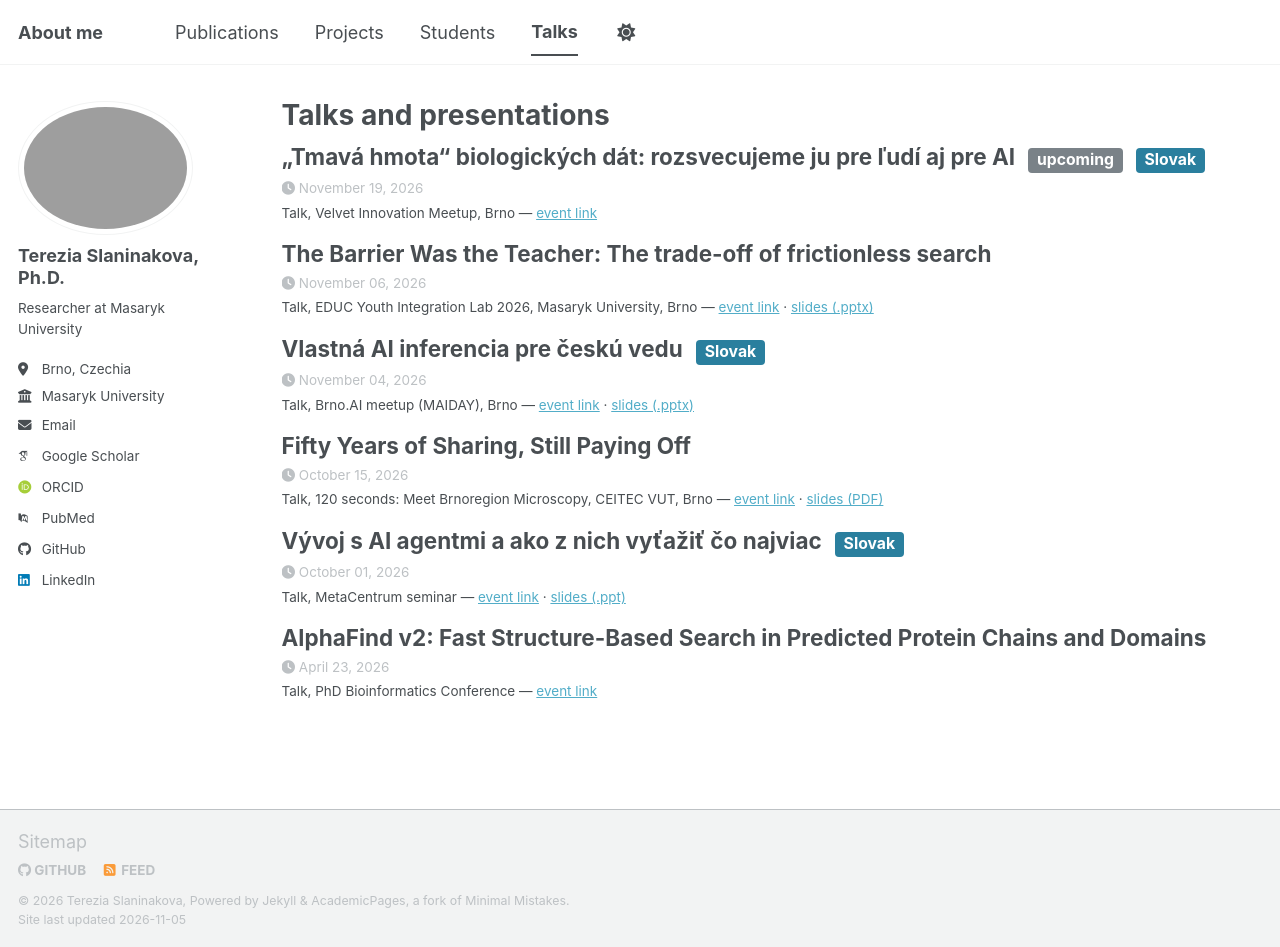
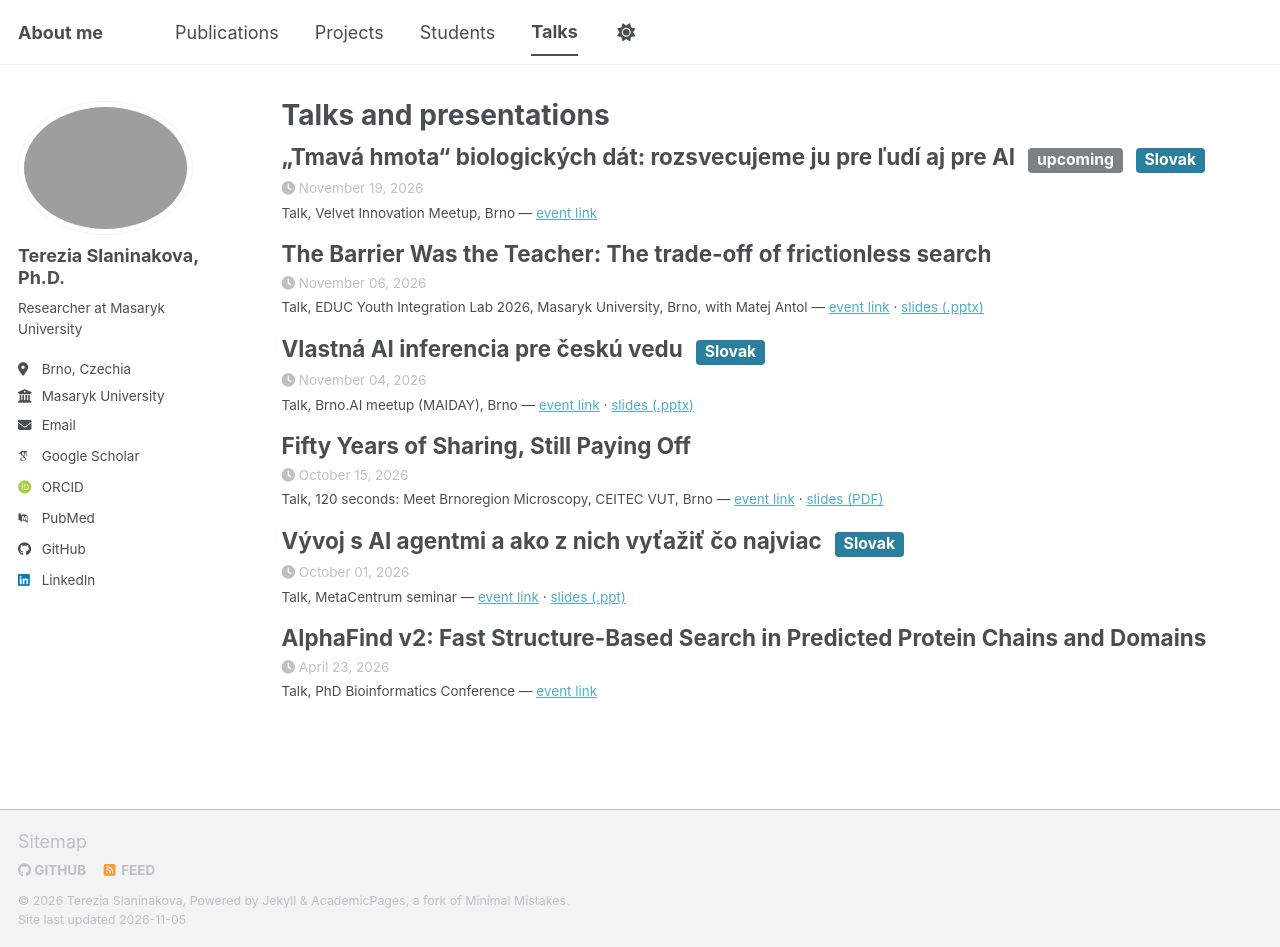
Before and after one commit to TerkaSlan/TerkaSlan.github.io, a Jekyll site: the page built from _pages/talks.html, in a window 1280 px wide and 947 px high. Built offline with Jekyll 4.4.1, drawn with Linux system fonts in a browser that asks for light colours; some web fonts are replaced; a script bundle is joined from its source files by our own code; library files that are not in the unit come from our copies.

Commit message:
Add co-presenter support to talks list; Matej Antol on EDUC talk
Co-Authored-By: Claude Sonnet 5.5 <noreply@anthropic.com>

```diff
--- a/_includes/archive-single-talk.html
+++ b/_includes/archive-single-talk.html
@@ -36,7 +36,7 @@
       <p class="page__meta"><i class="fa fa-clock" aria-hidden="true"></i> {% include read-time.html %}</p>
     {% endif %}
     {% if post.date %}<p class="page__meta"><i class="fa fa-clock" aria-hidden="true"></i> {{ post.date | date: '%B %d, %Y' }}</p>{% endif %}
-    {% if post.venue %}<p class="archive__item-excerpt" itemprop="description">{{post.type}}, {{ post.venue }}{% if post.location %}, {{ post.location }}{% endif %}{% if post.link or post.slides %} &mdash; {% if post.link %}<a href="{{ post.link }}">event link</a>{% endif %}{% if post.slides %}{% if post.link %} &middot; {% endif %}<a href="{{ post.slides }}">{{ post.slides_label | default: "slides" }}</a>{% endif %}{% endif %}</p>{% endif %}
+    {% if post.venue %}<p class="archive__item-excerpt" itemprop="description">{{post.type}}, {{ post.venue }}{% if post.location %}, {{ post.location }}{% endif %}{% if post.coauthors %}, with {{ post.coauthors }}{% endif %}{% if post.link or post.slides %} &mdash; {% if post.link %}<a href="{{ post.link }}">event link</a>{% endif %}{% if post.slides %}{% if post.link %} &middot; {% endif %}<a href="{{ post.slides }}">{{ post.slides_label | default: "slides" }}</a>{% endif %}{% endif %}</p>{% endif %}
     {% if post.excerpt %}<p class="archive__item-excerpt" itemprop="description">{{ post.excerpt | markdownify }}</p>{% endif %}
   </article>
 </div>
```
Also changed, not shown: _talks/2026-11-06-educ-youth-integration-lab.md (+1 -0 lines).
